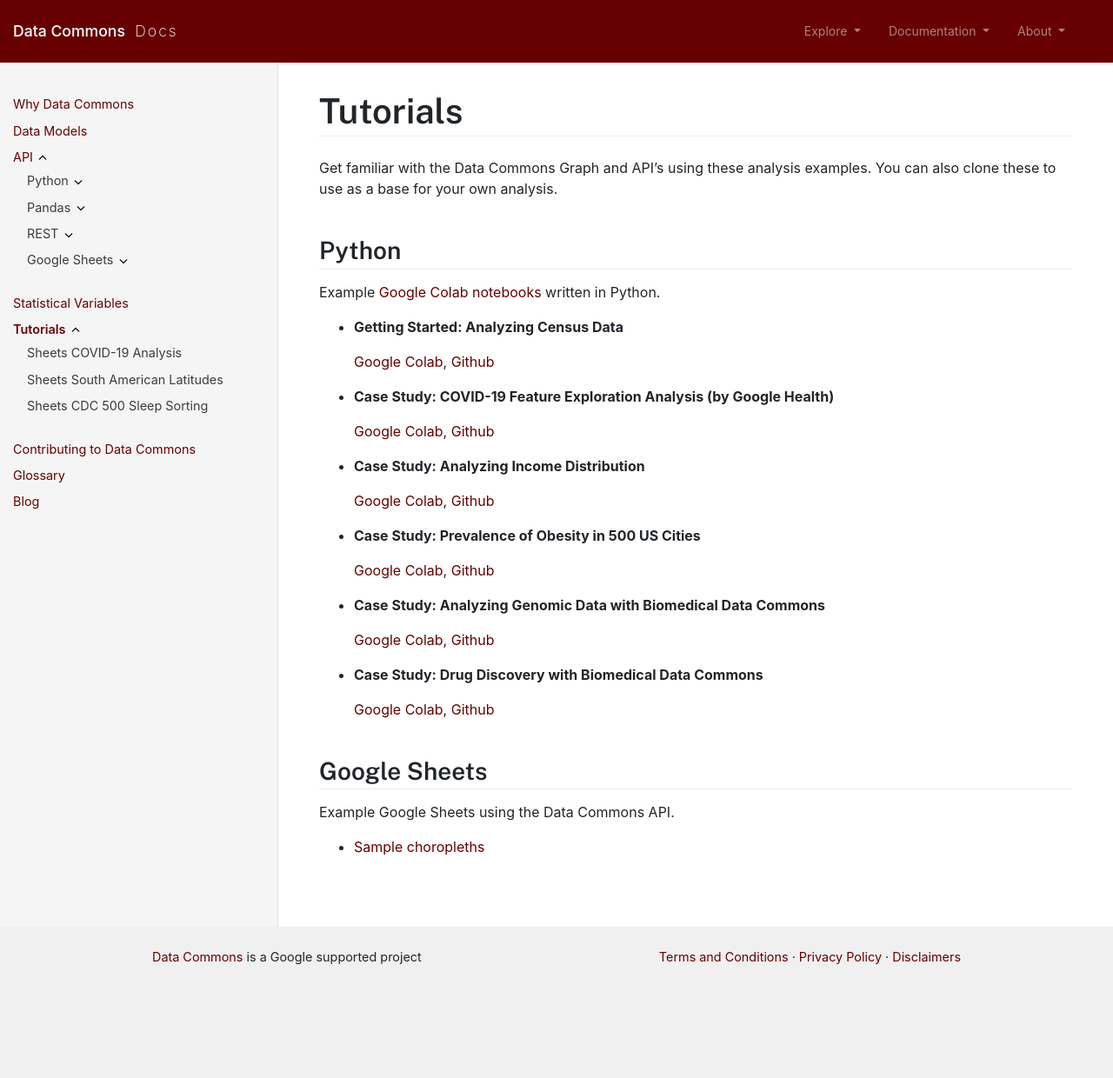
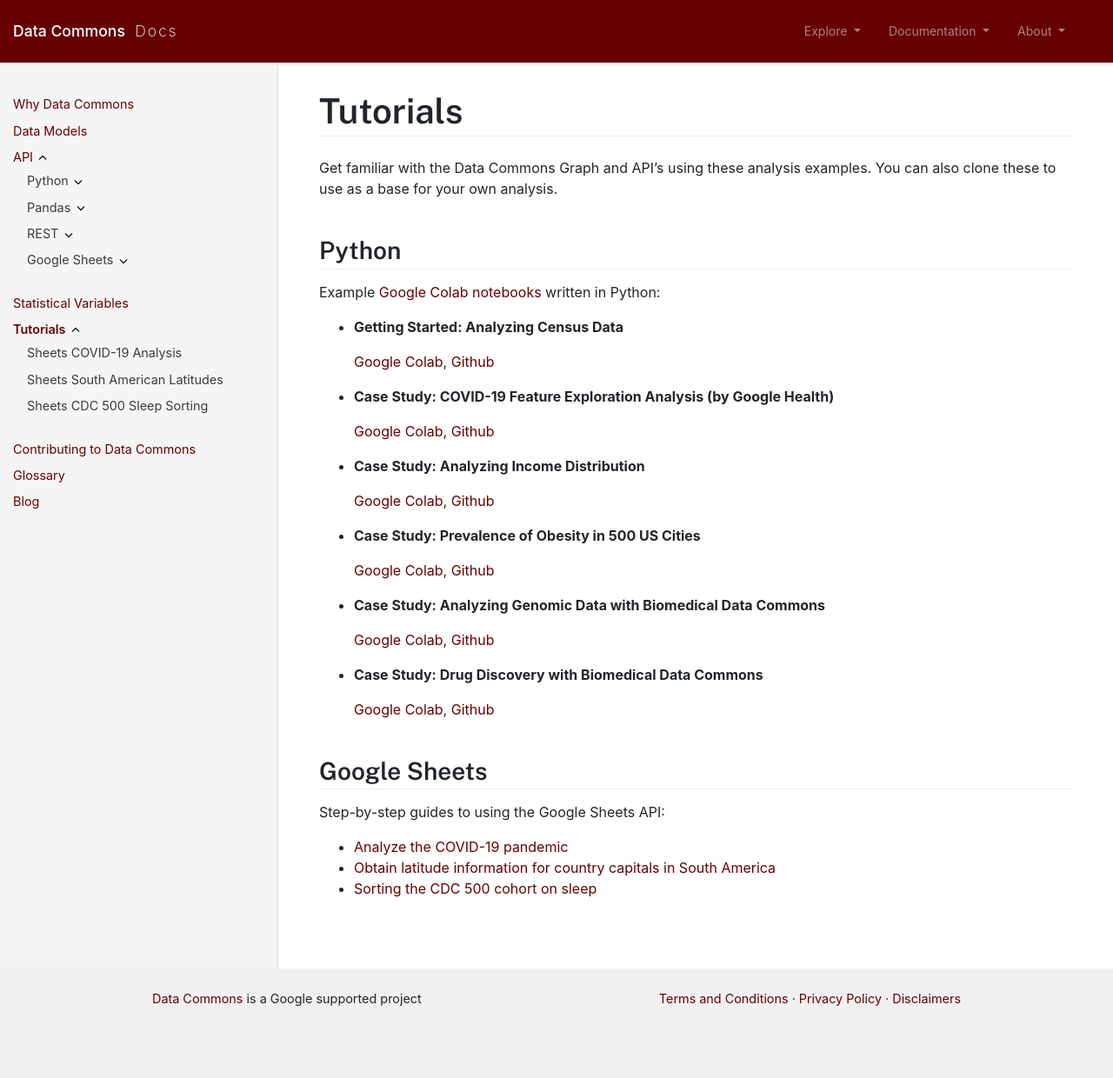
Before and after one commit to datacommonsorg/docsite, a Jekyll site: the page built from tutorials/index.md, in a window 1280 px wide. Shown: the whole page at 87% size. Built offline with Jekyll 4.4.1, drawn with Linux system fonts in a browser that asks for light colours; comment, search, counter and statistics services are not loaded; before the commit the page ends 1192 px from its top, so only the background shows below that.

Commit message:
Add links to sheets tutorials (#158)

```diff
--- a/tutorials/index.md
+++ b/tutorials/index.md
@@ -42,5 +42,9 @@ Python.
 
 
 ## Google Sheets
-Example Google Sheets using the Data Commons API.
-- [Sample choropleths](https://docs.google.com/spreadsheets/d/1XH1iCTK07dN81VvjT63IaPpSzu1YD9Zyxr_i-71lhDY/edit?usp=sharing){:target="_blank"}
+
+Step-by-step guides to using the Google Sheets API:
+
+-   [Analyze the COVID-19 pandemic](/tutorials/sheets_covid.html)
+-   [Obtain latitude information for country capitals in South America](/tutorials/sheets_latitude.html)
+-   [Sorting the CDC 500 cohort on sleep](/tutorials/sheets_sleep.html)
```
Also changed, not shown: other parts of tutorials/index.md (+1 -1 lines).
